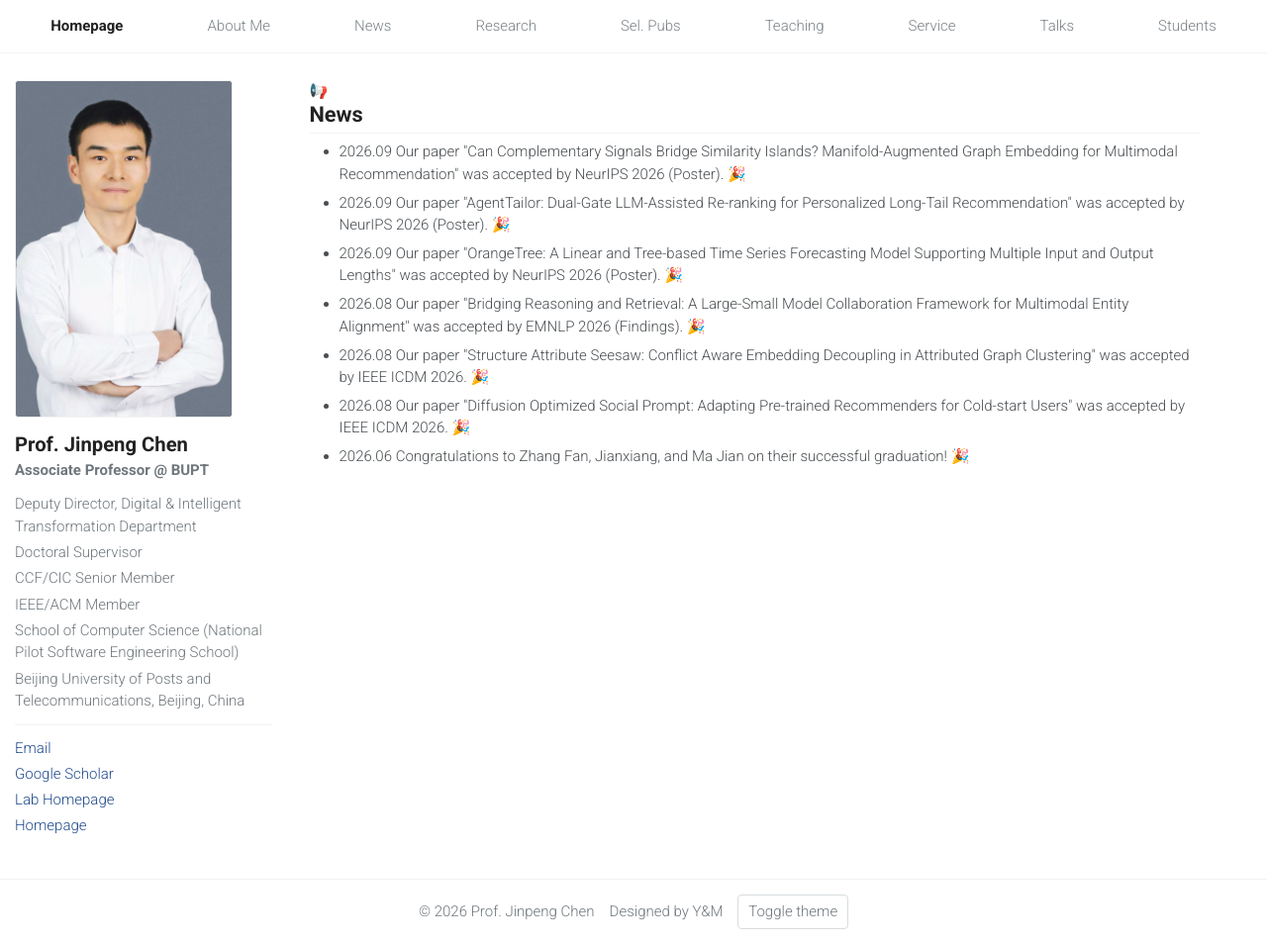
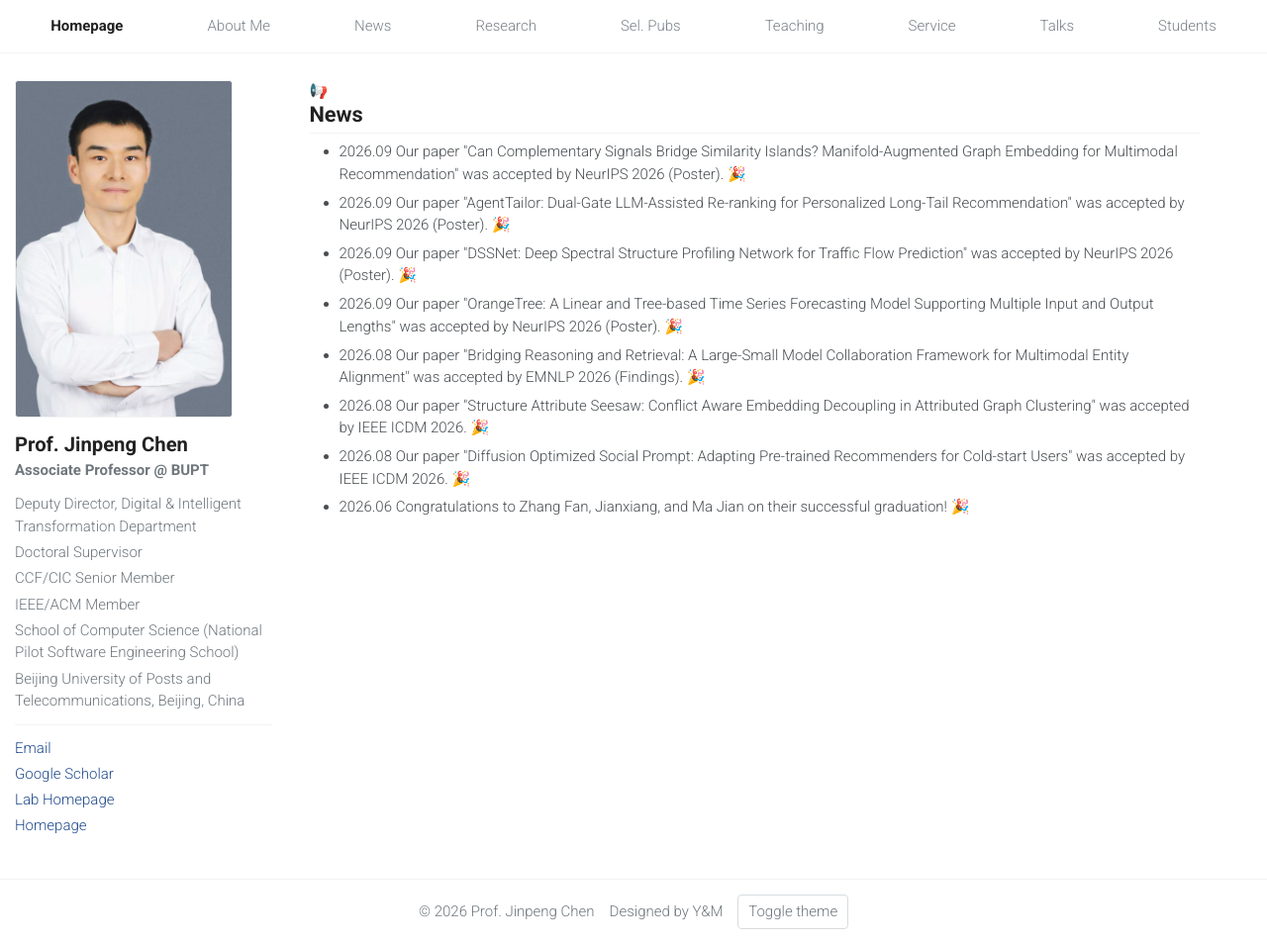
Before and after one commit to acdc-lab/jpchen, a Jekyll site: the page built from news.markdown, in a window 1280 px wide and 954 px high. Shown: the whole window at 99% size. Built offline with Jekyll 4.4.1, drawn with Linux system fonts in a browser that asks for light colours.

Commit message:
Add missing 4th NeurIPS 2026 paper: DSSNet
DSSNet: Deep Spectral Structure Profiling Network for Traffic Flow
Prediction (OpenReview #15186) was in the same screenshot as AgentTailor
but was missed when the batch was first added.

Ordered by submission number: 1393, 14024, 15186, 15392.

Co-Authored-By: Claude Code <noreply@anthropic.com>

```diff
--- a/index.markdown
+++ b/index.markdown
@@ -26,6 +26,7 @@ received the ICONIP 2022 Best Paper Award, and hold 14 granted/pending patents.
 
 - **2026.09** — Our paper "Can Complementary Signals Bridge Similarity Islands? Manifold-Augmented Graph Embedding for Multimodal Recommendation" was accepted by NeurIPS 2026 (Poster). 🎉
 - **2026.09** — Our paper "AgentTailor: Dual-Gate LLM-Assisted Re-ranking for Personalized Long-Tail Recommendation" was accepted by NeurIPS 2026 (Poster). 🎉
+- **2026.09** — Our paper "DSSNet: Deep Spectral Structure Profiling Network for Traffic Flow Prediction" was accepted by NeurIPS 2026 (Poster). 🎉
 - **2026.09** — Our paper "OrangeTree: A Linear and Tree-based Time Series Forecasting Model Supporting Multiple Input and Output Lengths" was accepted by NeurIPS 2026 (Poster). 🎉
 - **2026.08** — Our paper "Bridging Reasoning and Retrieval: A Large-Small Model Collaboration Framework for Multimodal Entity Alignment" was accepted by EMNLP 2026 (Findings). 🎉
 - **2026.08** — Our paper "Structure Attribute Seesaw: Conflict Aware Embedding Decoupling in Attributed Graph Clustering" was accepted by IEEE ICDM 2026. 🎉
--- a/news.markdown
+++ b/news.markdown
@@ -15,6 +15,10 @@ permalink: /news/
     <li>
       <span class="news-date">2026.09</span>
       <span class="news-content">Our paper "AgentTailor: Dual-Gate LLM-Assisted Re-ranking for Personalized Long-Tail Recommendation" was accepted by NeurIPS 2026 (Poster). 🎉</span>
+    </li>
+    <li>
+      <span class="news-date">2026.09</span>
+      <span class="news-content">Our paper "DSSNet: Deep Spectral Structure Profiling Network for Traffic Flow Prediction" was accepted by NeurIPS 2026 (Poster). 🎉</span>
     </li>
     <li>
       <span class="news-date">2026.09</span>
```
